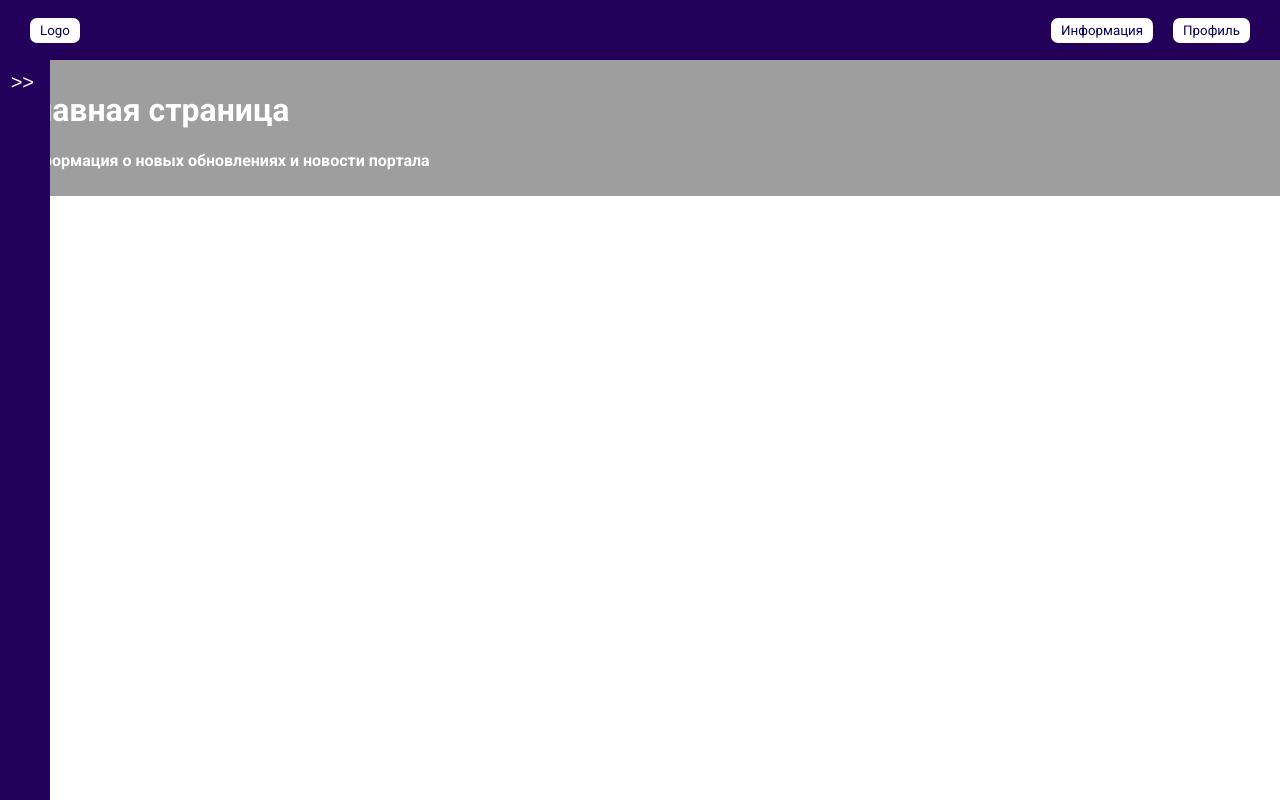
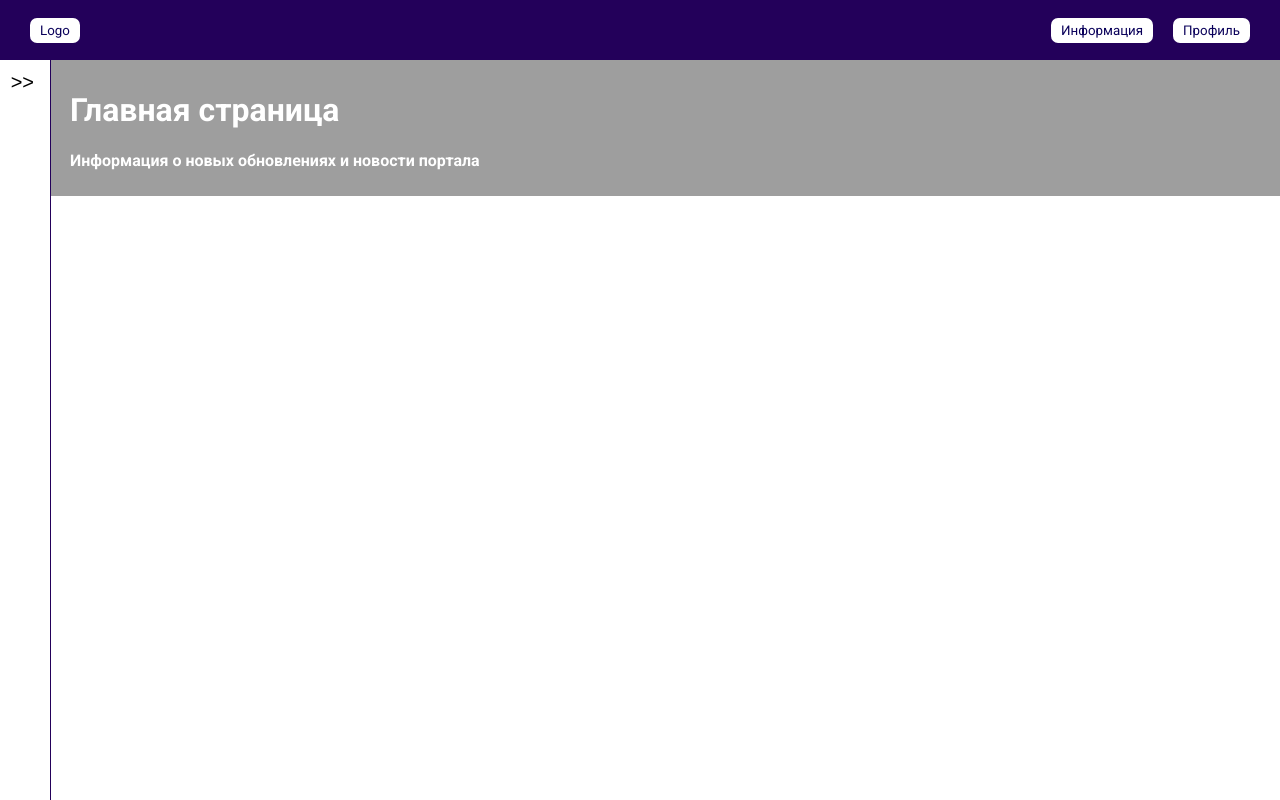
Before and after one commit to GarussMisha/qasystem_front, a Vue app: page / in a window 1280 px wide. Built offline with nearby package versions, Linux system fonts and the light colour scheme.

Commit message:
Добавление изминения ширины контента riuter в зависимости от SideMenu

```diff
--- a/src/App.vue
+++ b/src/App.vue
@@ -1,8 +1,10 @@
 <template>
   <div id="app">
     <HeadBar />
-    <SideMenu />
-    <router-view />
+    <SideMenu @toggle="handleSideMenuToggle" />
+    <div class="content" :style="{ marginLeft: contentMargiLeft }">
+      <router-view />
+    </div>
   </div>
 </template>
 
@@ -16,6 +18,21 @@ export default {
     HeadBar, // Регестрируем HeadBar
     SideMenu, // Регестрируем SideMenu
   },
+  data() {
+    return {
+      isSideMenuExpanded: false
+    };
+  },
+  computed: {
+    contentMargiLeft() {
+      return this.isSideMenuExpanded ? '200px' : '50px';
+    }
+  },
+  methods: {
+    handleSideMenuToggle(isExpanded) {
+      this.isSideMenuExpanded = isExpanded;
+    }
+  }
 };
 </script>
 
@@ -40,4 +57,8 @@ body, html {
   -moz-osx-font-smoothing: grayscale;
   color: #2165aa;
 }
+
+.content {
+  transition: margin-left 0.5s ease; /* Плавное изменение отступа от SideMenu*/
+}
 </style>
--- a/src/components/SideMenu.vue
+++ b/src/components/SideMenu.vue
@@ -24,6 +24,7 @@
     methods: {
       toggleMenu() {
         this.isExpanded = !this.isExpanded;
+        this.$emit('toggle', this.isExpanded);
       },
       goToInfo() {
         this.$router.push({ name: 'InfoPage' });
@@ -43,11 +44,12 @@
     left: 0;
     height: calc(100vh - 60px); /* Высота меню минус высота HeadBar */
     width: 50px; /* Свернутое состояние: ширина 50px */
-    background-color: #23005a;
+    background-color: #ffffff;
     color: white;
     transition: width 0.5s ease; /* Плавное изменение ширины */
     overflow: hidden; /* Скрываем содержимое, если меню свернуто */
     z-index: 1; /* Убедитесь, что меню находится поверх других элементов */
+    border-right: 0.6px solid #23005a; /* Цвет и толщина полосы */
   }
 
   /* Раскрытое состояние меню */
@@ -62,7 +64,7 @@
     right: 10px;
     background-color: transparent;
     border: none;
-    color: white;
+    color: rgb(0, 0, 0);
     font-size: 20px;
     cursor: pointer;
     z-index: 1001; /* Убедитесь, что кнопка находится поверх меню */
```
